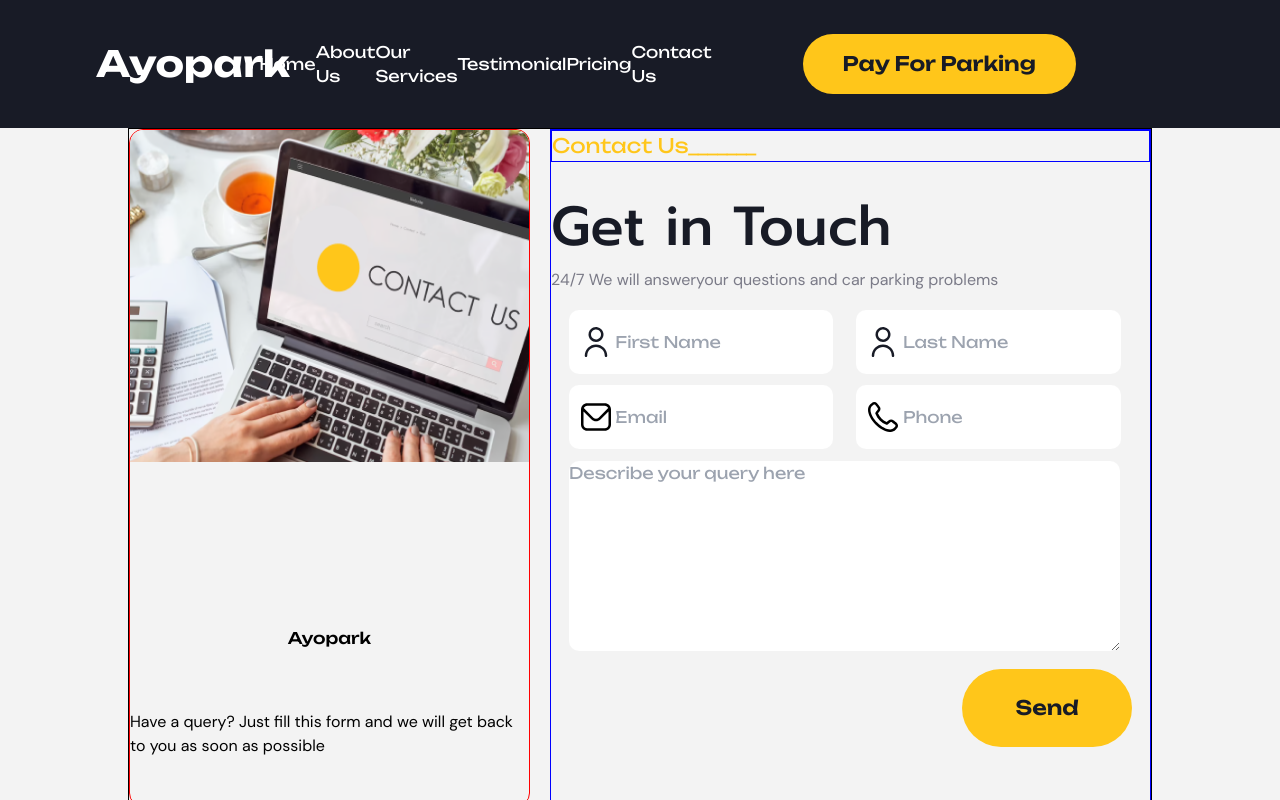
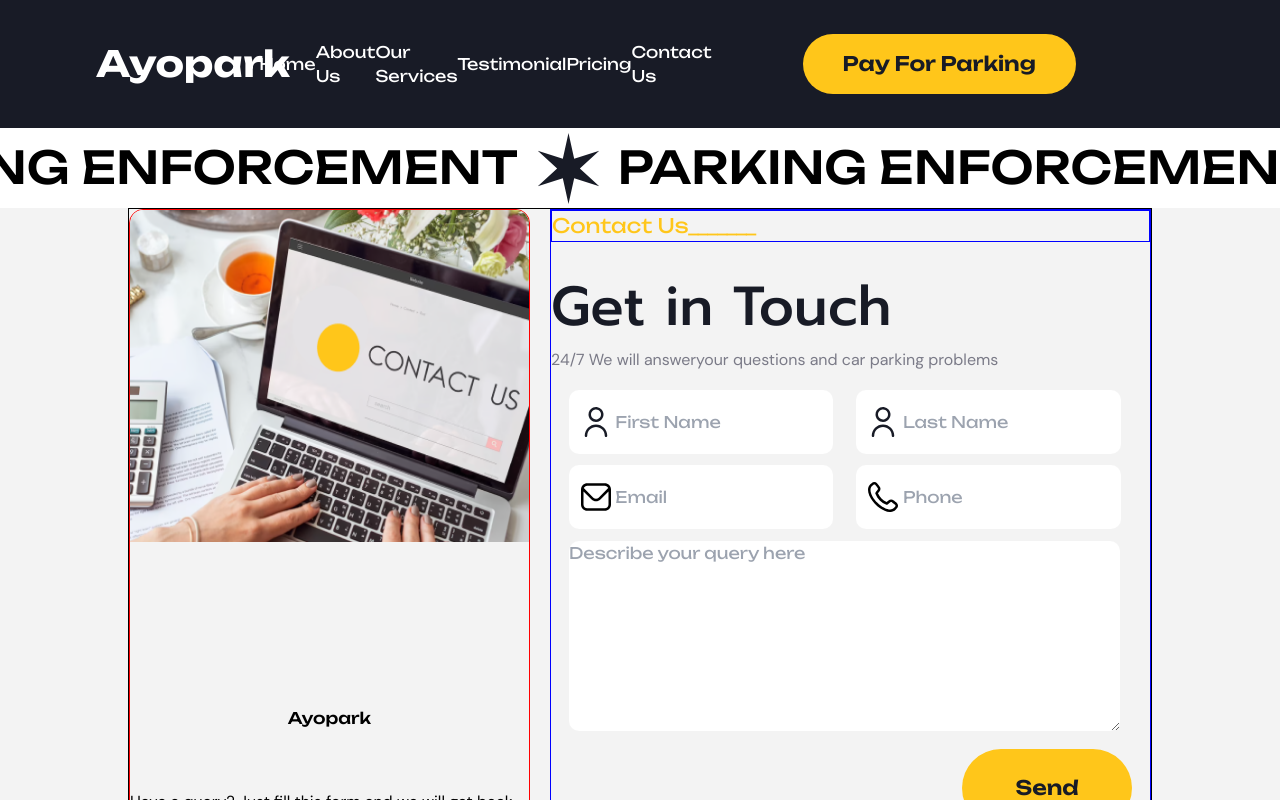
Before and after one commit to sangram-mkj/ayo, a Next.js app: page / in a window 1280 px wide. Shown: the top 800 px of the page. Built offline with nearby package versions, Linux system fonts and the light colour scheme.

Commit message:
Add files via upload

```diff
--- a/package.json
+++ b/package.json
@@ -23,6 +23,7 @@
     "react": "18.2.0",
     "react-bootstrap": "^2.7.4",
     "react-dom": "18.2.0",
+    "react-fast-marquee": "^1.6.0",
     "react-hook-form": "^7.44.3",
     "tailwindcss": "3.3.2",
     "typescript": "5.1.3"
--- /dev/null
+++ b/src/app/Components/Marquee/Marquee.css
@@ -0,0 +1,16 @@
+
+.marqueeBox {
+    height: 10vh;
+    background-color: white;
+    color: black;
+    display: flex;
+    /* align-items: center; */
+    /* justify-content: center; */
+    font-family: Unbound;
+    font-weight: 500;
+    font-size: 45px;
+}
+
+p{
+    align-self: center;
+}
--- /dev/null
+++ b/src/app/Components/Marquee/MarqueeSection.tsx
@@ -0,0 +1,32 @@
+import React from "react";
+import "./Marquee.css";
+import Marquee from "react-fast-marquee";
+import star from '../../../../public/assets/icons/star.svg'
+import Image from "next/image";
+
+
+const MarqueeSection = () => {
+
+    return (
+        <div className="marqueeBox">
+            <Marquee>
+                {/* <span> */}
+                    <Image src={star} alt="star icon" />
+                    <p>
+                        PARKING ENFORCEMENT
+                    </p>
+                    <Image src={star} alt="star icon" />
+                    <p>
+                        PARKING ENFORCEMENT
+                    </p>
+                    <Image src={star} alt="star icon" />
+                    <p>
+                        PARKING ENFORCEMENT
+                    </p>
+                {/* </span> */}
+            </Marquee>
+        </div>
+    )
+}
+
+export default MarqueeSection;
--- a/src/app/page.tsx
+++ b/src/app/page.tsx
@@ -4,11 +4,13 @@
 import PageBottom from './Components/PageBottom/PageBottom';
 import Footer from './Components/Footer/Footer';
 import Contact from './Components/Contact/Contact';
+import Marquee from './Components/Marquee/MarqueeSection';
 
 export default function Home() {
   return (
     <div className="mainDiv">
       <Navbar />
+      <Marquee />
       <Contact />
       <PageBottom />
       <Footer />
```
Also changed, not shown: 1 other file (tests, documents, lock files or other folders).
